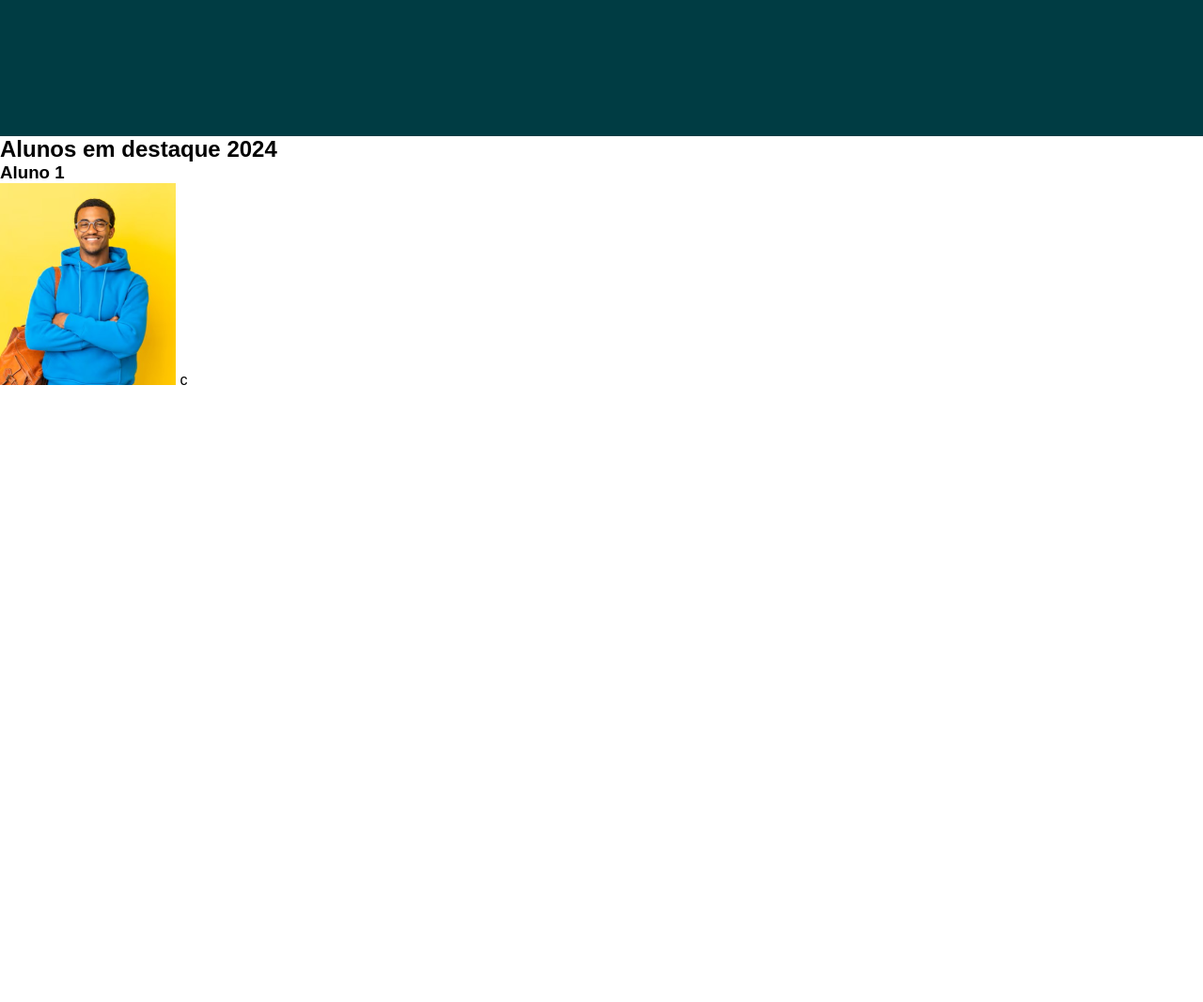
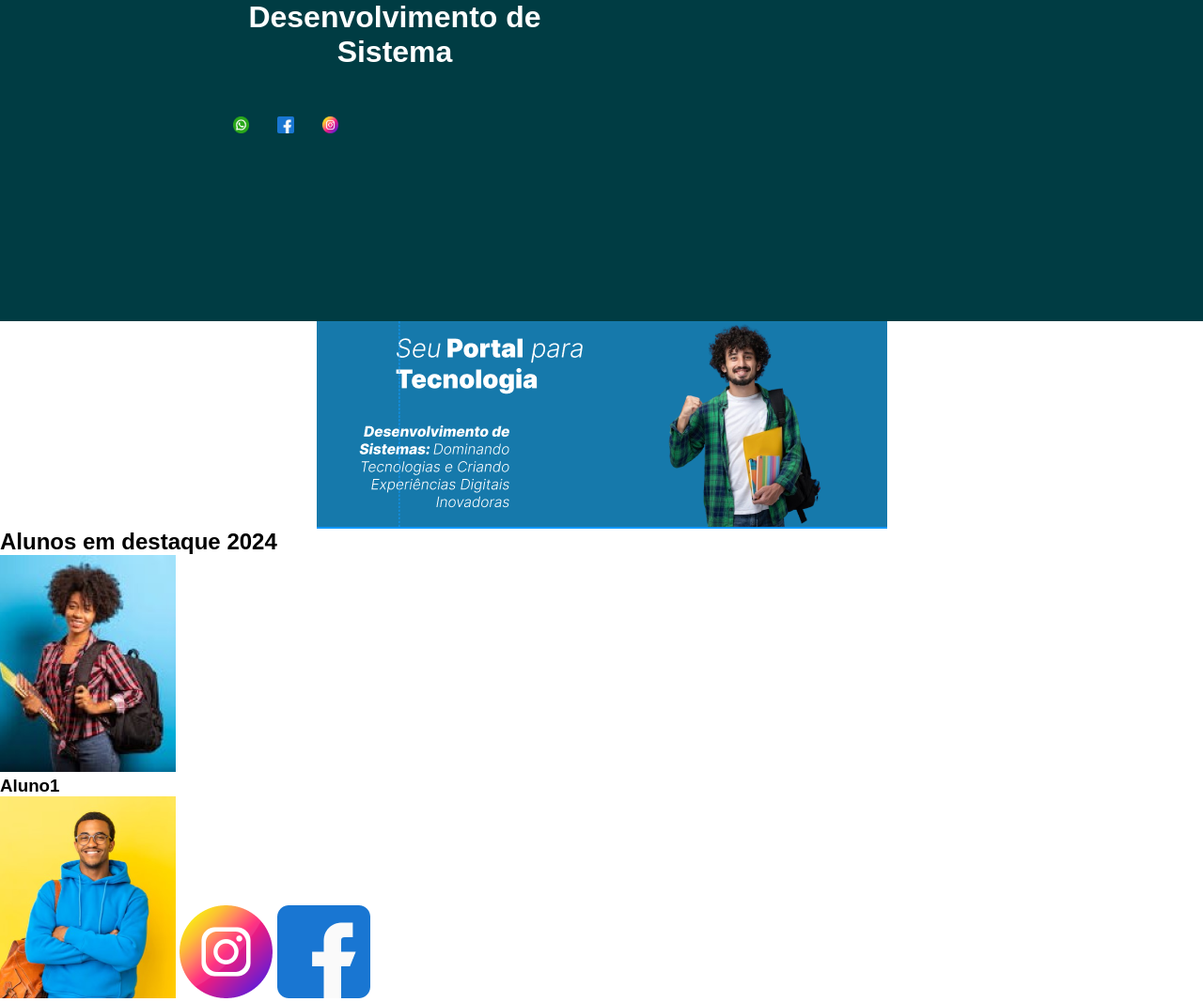
Before and after one commit to erickjuk/pagina_01_2BDS, a plain HTML site: page index.html in a window 1280 px wide. Shown: the part 520-1587 px from the top of the page at 94% size. Before the commit the page ends 934 px from the top, so only its background shows below. Drawn offline with Linux system fonts and the light colour scheme.

Commit message:
primeiros codigos

```diff
--- a/index.html
+++ b/index.html
@@ -12,23 +12,35 @@
      <body>
         <header class="cabecalho-itens">
 
-        <img class="captura-de-tela" src="captura-de-tela.png" alt="Logo da
+        <img class="cabecalho_imagem" src="Rectangle.png" alt="Logo da
+
         Página">
 
+        <h1 class="titulo_site">Desenvolvimento de Sistema</h1>
+        <div class="sociais">
+        <img class="sociais" src="whatsapp1.png" alt="Logo do Whats do curso de ADS">
+        <img class="sociais" src="facebook.png" alt="facebook do curso de ADS">
+        <img class="sociais" src="instagram.png" alt="instagram do curso de ADS">
         </div>
         </header>
 
 
+      <section class="banner1">
+      <img class="Desenvolvimento de Sistema.image" src="banner1.png" alt="Banner
+       de Desenvolvendo de Sistema">
       </section>
       <section class="estudante">
         <h1 class="homem-estudante">Alunos em destaque 2024</h1>
         <p> </p>
         <div class="estudantes_todos">
         <div class="estudante-div">
-
-        <h3 class="estudante-nome">Aluno 1</h3>
+        <img class="mulher-estudante" src="mulher-estudante.png" alt="Foto da
+     turma do 1ADS do ano de 2024">
+        <h3 class="estudante-nome">Aluno1</h3>
         <a href="https://cursos.alura.com.br/dashboard">
         <p> </p>
         <img class="estudante-icone" src="homem-estudante.png" alt="Link do Site da
       escola"></a>
-      c
+        <img class="estudante-icone" src="instagram.png" alt="Link do Instagram">
+        <img class="estudante-icone" src="facebook.png" alt="Link do Facebook">
+        </div>
```
